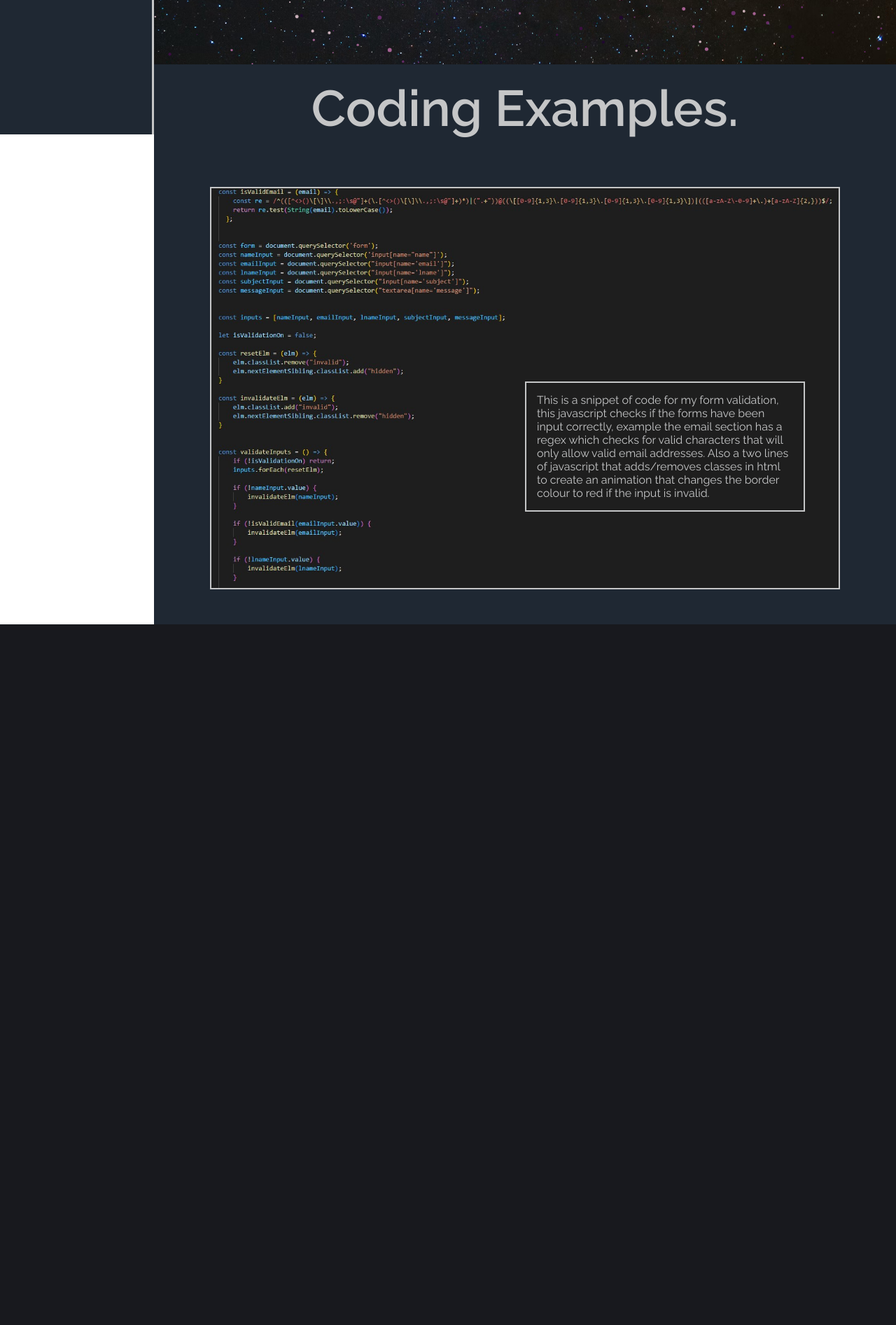
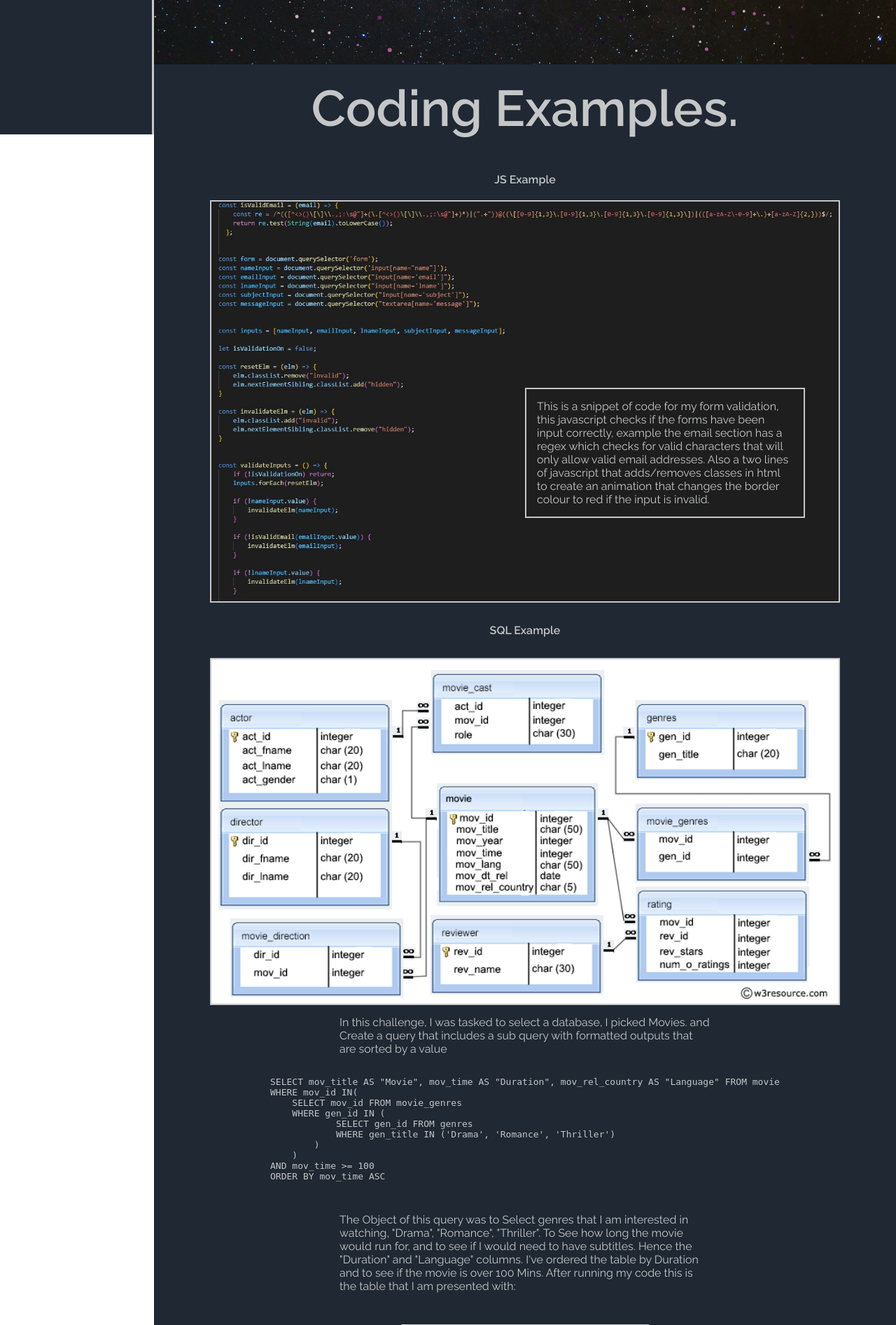
Before and after one commit to kanoxxian/portfolio1, a PHP site: page /codingexamples.html in a window 1280 px wide. Shown: the part 608-2501 px from the top of the page at 70% size. Before the commit the page ends 1500 px from the top, so only its background shows below. Run offline with PHP 8.4, Linux system fonts and the light colour scheme; some libraries are stand-ins or nearby versions.

Commit message:
added sql challenge

```diff
--- a/codingexamples.html
+++ b/codingexamples.html
@@ -61,10 +61,36 @@
         <h2>Coding Examples.</h2>
     </div>
     <div class="code-img-ex code-img-exsmall">
+        <h4>JS Example</h4>
         <img src="img/code1.jpg">
         <p>This is a snippet of code for my form validation, this javascript checks if the forms have been input correctly, example the email section has a regex which checks for valid characters that will only allow valid email addresses. Also a two lines of javascript that adds/removes classes in html to create an animation that changes the border colour to red if the input is invalid.</p>
     </div>
+    <div class="sql-code">
+        <h4>SQL Example</h4>
+        <img src="img/movie-database.png" alt="">
+        <p>In this challenge, I was tasked to select a database, I picked Movies. and Create a query that includes a sub query with formatted outputs that are sorted by a value</p>
+        <pre>
+            <code>
+SELECT mov_title AS "Movie", mov_time AS "Duration", mov_rel_country AS "Language" FROM movie
+WHERE mov_id IN(
+    SELECT mov_id FROM movie_genres
+    WHERE gen_id IN (
+            SELECT gen_id FROM genres
+            WHERE gen_title IN ('Drama', 'Romance', 'Thriller')
+        )
+    )
+AND mov_time >= 100
+ORDER BY mov_time ASC
+            </code>
+        </pre>
+        <p>The Object of this query was to Select genres that I am interested in watching, "Drama", "Romance", "Thriller". To See how long the movie
+            would run for, and to see if I would need to have subtitles. Hence the "Duration" and "Language" columns. I've ordered the table by Duration and to see if the movie is over 100 Mins.
+            After running my code this is the table that I am presented with:
+        </p>
+        <img src="img/SQL_TABLE.jpg" alt="" class="sqltable">
+    </div>
 </div>
+
 
 
 
--- a/css/style.css
+++ b/css/style.css
@@ -528,7 +528,7 @@ textarea.invalid {
   justify-content: space-around;
   align-content: flex-start;
   max-width: 100%;
-  height: 100vh;
+  height: 250vh;
   margin-left: 220px;
   color: #c5c6c7;
   background-color: #1f2833;
@@ -551,6 +551,8 @@ textarea.invalid {
 .code-img-ex {
   position: relative;
   display: flex;
+  align-items: center;
+  flex-direction: column;
   flex-wrap: wrap;
   justify-content: space-around;
   color: #c5c6c7;
@@ -569,6 +571,35 @@ textarea.invalid {
 
 .code-img-exsmall p {
   display: block;
+}
+
+.sql-code {
+  display: flex;
+  flex-direction: column;
+  align-items: center;
+}
+
+.sql-code h4 {
+  margin-top: 30px;
+}
+
+.sql-code img {
+  margin-top: 30px;
+}
+
+.sql-code p {
+  max-width: 50%;
+}
+
+.sqltable {
+  width: auto !important;
+  height: auto !important;
+}
+
+pre {
+  white-space: pre-wrap;
+  word-wrap: break-word;
+  text-align: justify;
 }
 
 @media screen and (max-width: 992px) {
--- a/scss/_comingsoon.scss
+++ b/scss/_comingsoon.scss
@@ -11,7 +11,7 @@
     justify-content: space-around;
     align-content: flex-start;
     max-width: 100%;
-    height: 100vh;
+    height: 250vh;
     margin-left: 220px;
     color: $color-primary;
     background-color: $color-secondary;
@@ -34,6 +34,8 @@
 .code-img-ex {
     position: relative;
     display: flex;
+    align-items: center;
+    flex-direction: column;
     flex-wrap: wrap;
     justify-content: space-around;
     color: $color-primary;
@@ -54,6 +56,34 @@
     display: block;
 }
 
+.sql-code {
+    display: flex;
+    flex-direction: column;
+    align-items: center;
+}
+
+.sql-code h4 {
+    margin-top: 30px;
+}
+.sql-code img {
+    margin-top: 30px;
+}
+
+.sql-code p {
+    max-width: 50%;
+}
+
+.sqltable {
+    width: auto !important;
+    height: auto !important;
+}
+
+pre {
+    white-space: pre-wrap;
+    word-wrap: break-word;
+    text-align: justify;
+  }
+
 @media screen and (max-width: $brkpoint-xlg) {
     .comingsoon {
         margin-left: 0;
```
Also changed, not shown: img/SQL_TABLE.jpg (added), img/movie-database.png (added), 1 other file.
